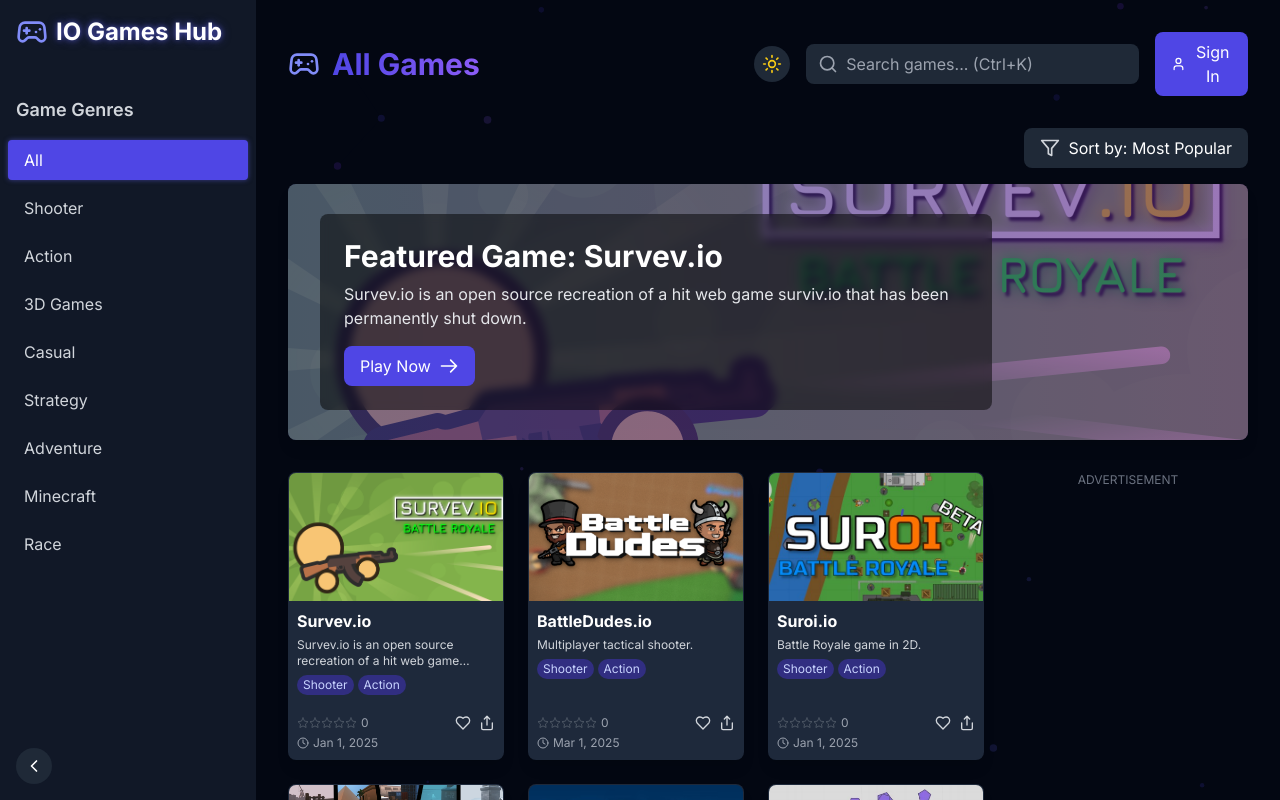
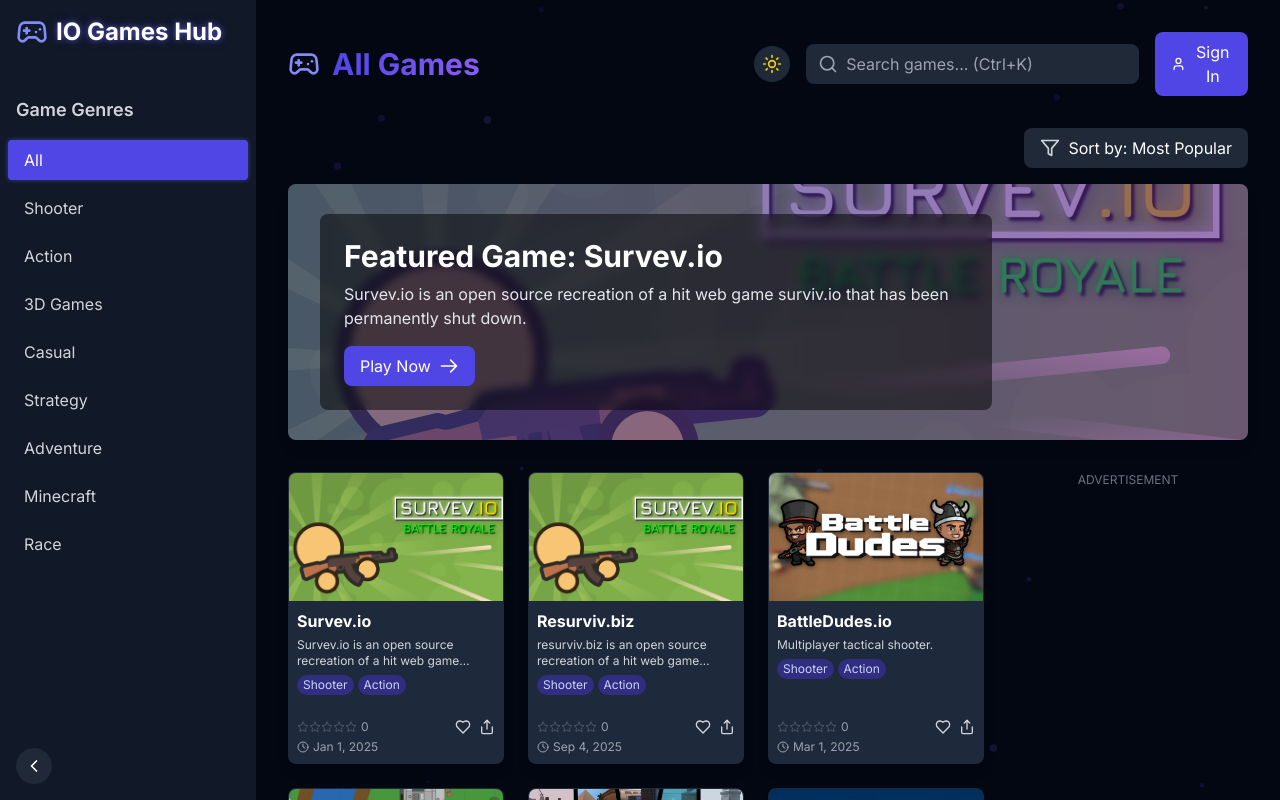
Before and after one commit to NAMERIO/iogames.games, a React (Vite) app: page / in a window 1280 px wide. Shown: the top 800 px of the page. Built offline with nearby package versions, Linux system fonts and the light colour scheme; no server answers; the database is empty.

Commit message:
Update games.ts

```diff
--- a/src/data/games.ts
+++ b/src/data/games.ts
@@ -9,6 +9,16 @@ export const games: Game[] = [
     thumbnail: "/assets/survev-thumbnail.png",
     genre: ["Shooter", "Action"],
     releaseDate: "2025-01-01",
+    likes: 0
+  },
+  {
+    id: "resurviv",
+    name: "Resurviv.biz",
+    description: "resurviv.biz is an open source recreation of a hit web game surviv.io that has been permanently shut down with a little bit twist.",
+    url: "https://survev.io",
+    thumbnail: "/assets/survev-thumbnail.png",
+    genre: ["Shooter", "Action"],
+    releaseDate: "2025-09-04",
     likes: 0
   },
   {
```
